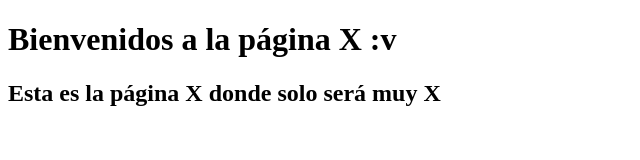
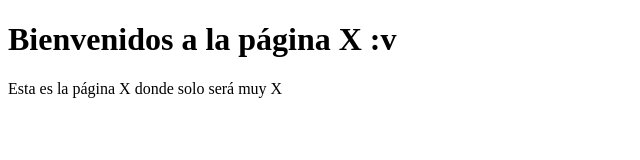
Before and after one commit to josvyt/pagina-web, a plain HTML site: page index.html in a window 1280 px wide. Shown: the whole page, without its empty margins (0-640 px from the left). Drawn offline with Linux system fonts and the light colour scheme.

Commit message:
modifica el subtitulo
ahora no es un tíulo sino párrafo

```diff
--- a/index.html
+++ b/index.html
@@ -9,7 +9,7 @@
 </head>
 <body>
 <h1>Bienvenidos a la página X :v</h1>
-<h2>Esta es la página X donde solo será muy X</h2>
+<p>Esta es la página X donde solo será muy X</p>
 
 </body>
 </html>
```
